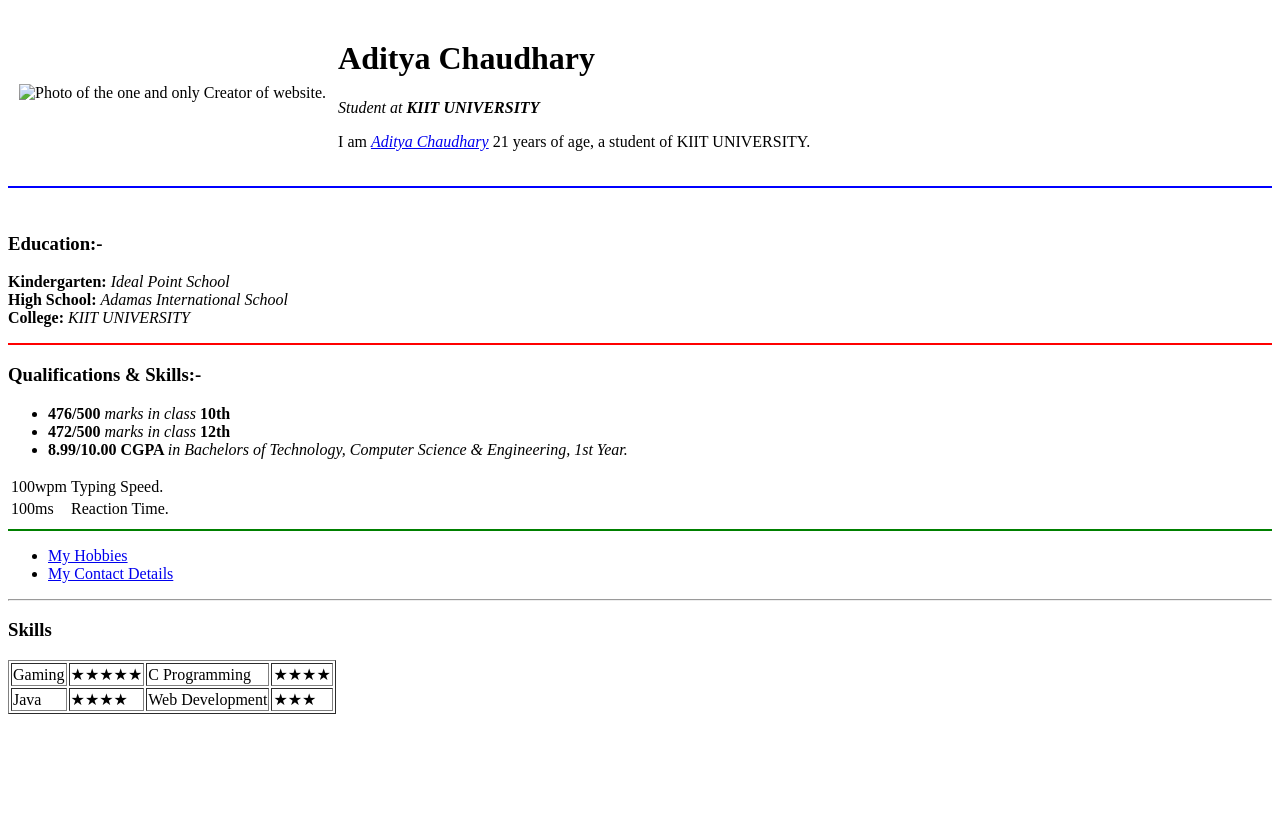
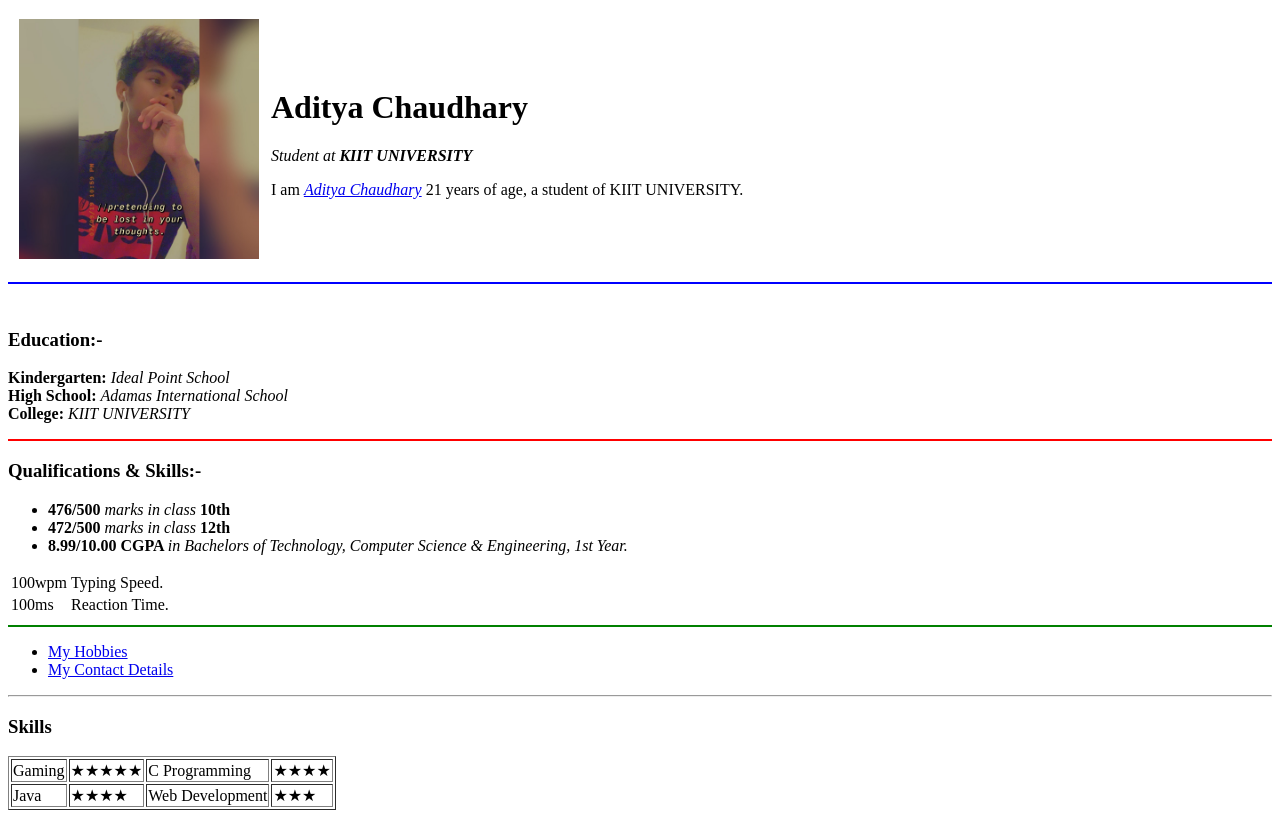
Before and after one commit to Adityaxd/cv, a plain HTML site: page index.html in a window 1280 px wide. Drawn offline with Linux system fonts and the light colour scheme.

Commit message:
Update index.html

```diff
--- a/index.html
+++ b/index.html
@@ -9,7 +9,7 @@
 <body>
   <table cellspacing="10">
     <tr>
-      <td><img height="240" width="240" src="images/adi.JPG" alt="Photo of the one and only Creator of website."></td>
+      <td><img height="240" width="240" src="adi.JPG" alt="Photo of the one and only Creator of website."></td>
       <td>
         <h1>Aditya Chaudhary</h1>
         <p>
```
